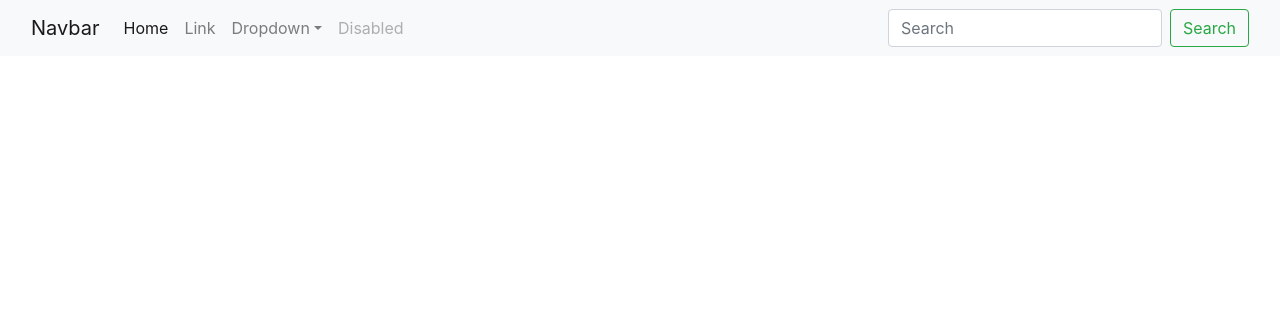
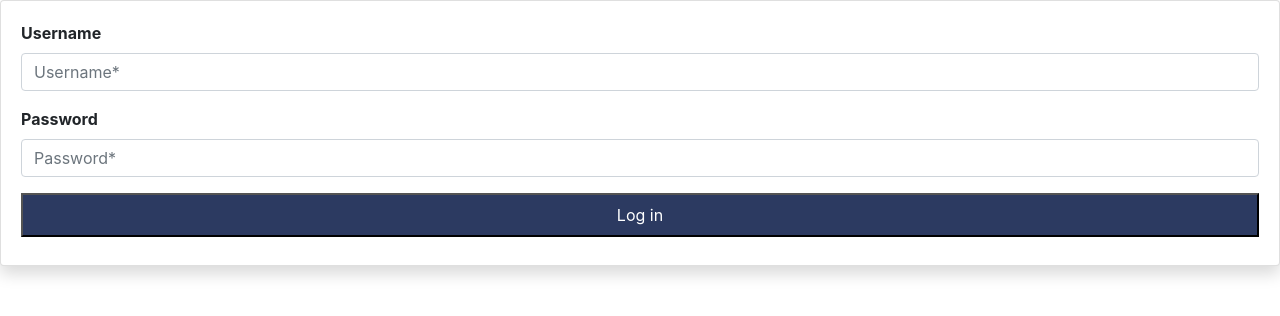
Before and after one commit to sereyatiampati/Auctioneers-ReactJS-Client, a React (Vite) app: page / in a window 1280 px wide. Shown: the top 316 px of the page. Built offline with nearby package versions, Linux system fonts and the light colour scheme.

Commit message:
complete login fform test

```diff
--- a/src/App.jsx
+++ b/src/App.jsx
@@ -1,11 +1,12 @@
 import { useState } from 'react'
 import './App.css'
 import Navbar from './components/navbar/Navbar'
+import LoginForm from './components/login-form/login-form'
 
 function App() {
   return (
     <div className="App">
-        <Navbar/>
+        <LoginForm/>
     </div>
   )
 }
--- a/src/components/login-form/login-form.jsx
+++ b/src/components/login-form/login-form.jsx
@@ -1,4 +1,4 @@
-import 'login-form.css';
+import './login-form.css';
 import React, { useState } from 'react';
 import { useNavigate } from "react-router-dom";
 
@@ -33,8 +33,10 @@ const LoginForm = () => {
         if (response?.ok) {
             navigate("/dashboard");
         } else if (response['status'] === 401){
+            console.log('Invalid username or password')
             setLoginError('Invalid username or password')
         } else {
+            console.log('Other login error')
             setLoginError('Login error')
         }
     }
```
